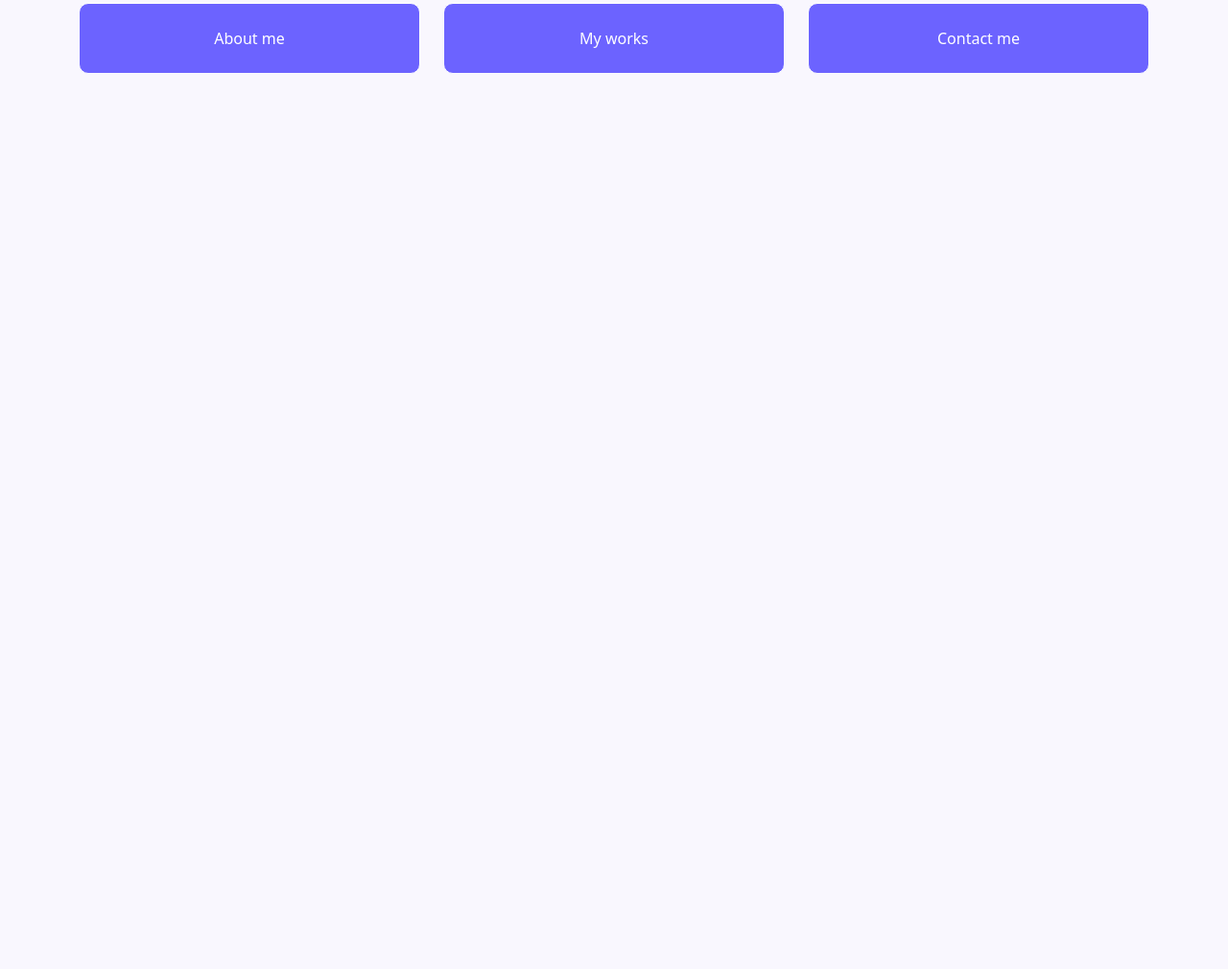
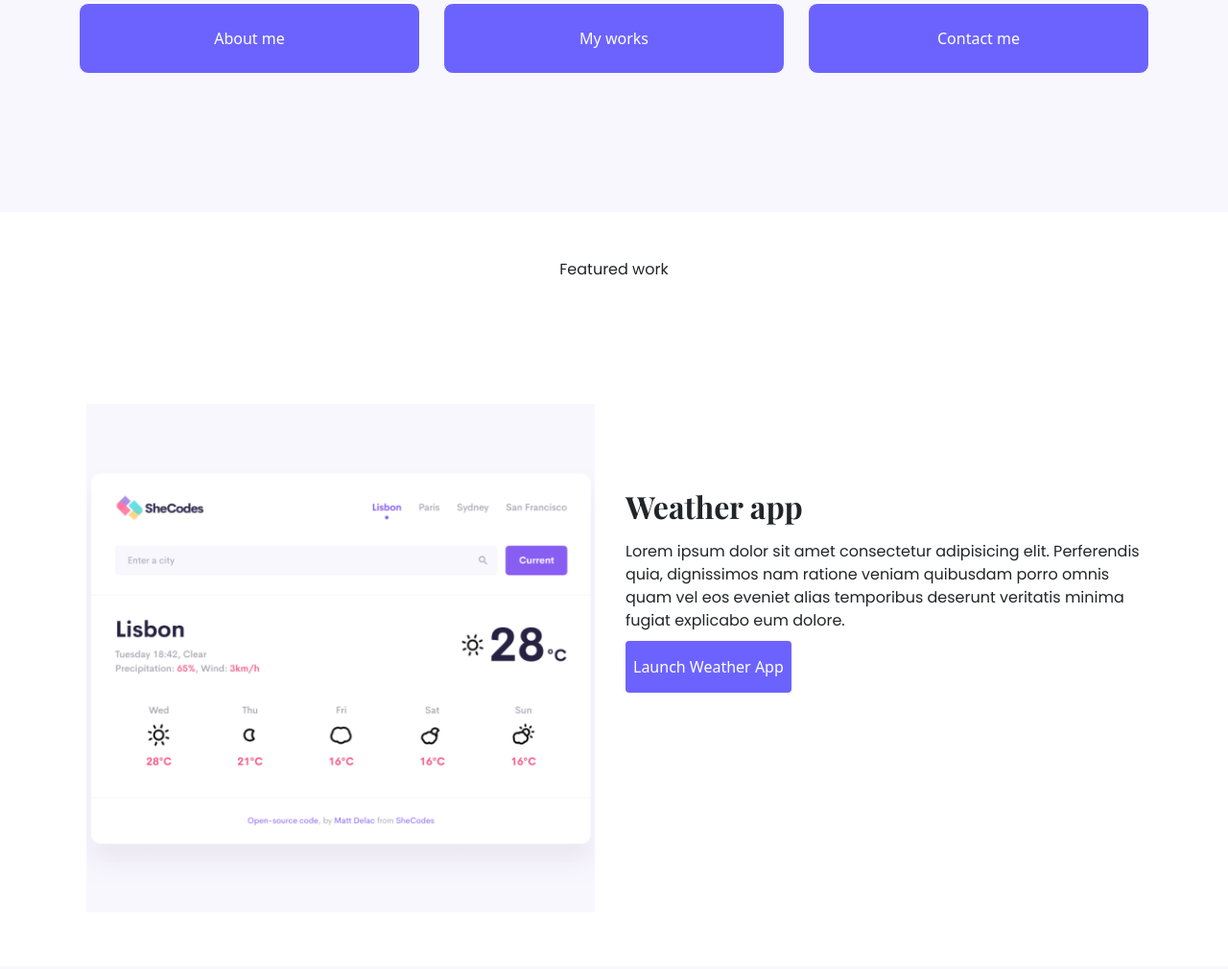
Before and after one commit to nellonsy/portfolio, a plain HTML site: page index.html in a window 1280 px wide. Shown: the part 462-1472 px from the top of the page at 96% size. Before the commit the page ends 800 px from the top, so only its background shows below. Drawn offline with nearby package versions, Linux system fonts and the light colour scheme.

Commit message:
added featured

```diff
--- a/index.html
+++ b/index.html
@@ -62,6 +62,37 @@
             </div>
           </div>
 
+          <div class="homepage pt-5 mt-5">
+            <div class=" text-center">
+              <p>Featured work</p>
+            </div>
+
+
+
+
+
+            <div class="container mt-5 pt-5 mb-5 pb-5">
+              <div class="row mt-4">
+                <div class="col-md-6">
+                  <img src="weather.png" class="img-fluid p-2 rounded" />
+                </div>
+                <div class="col-md-6 mt-5 pt-5">
+                  <h2 class="mb-3 index-cards">Weather app</h2>
+                  <p class="index-cards">
+                    Lorem ipsum dolor sit amet consectetur adipisicing elit. Perferendis
+                    quia, dignissimos nam ratione veniam quibusdam porro omnis quam vel
+                    eos eveniet alias temporibus deserunt veritatis minima fugiat
+                    explicabo eum dolore.
+                  </p>
+                  <div class="mt-4 mb-4">
+                    <a href="#" class="primary-link">Launch Weather App</a>
+                  </div>
+                </div>
+
+              </div>
+            </div>
+          </div>
+
 
     </div>
 
--- a/style.css
+++ b/style.css
@@ -91,3 +91,8 @@ h2{
     box-shadow: var(--box-shadow);
     color: white;
   }
+
+  .homepage{
+    background-color: white;
+    border: 15px;
+  }
```
